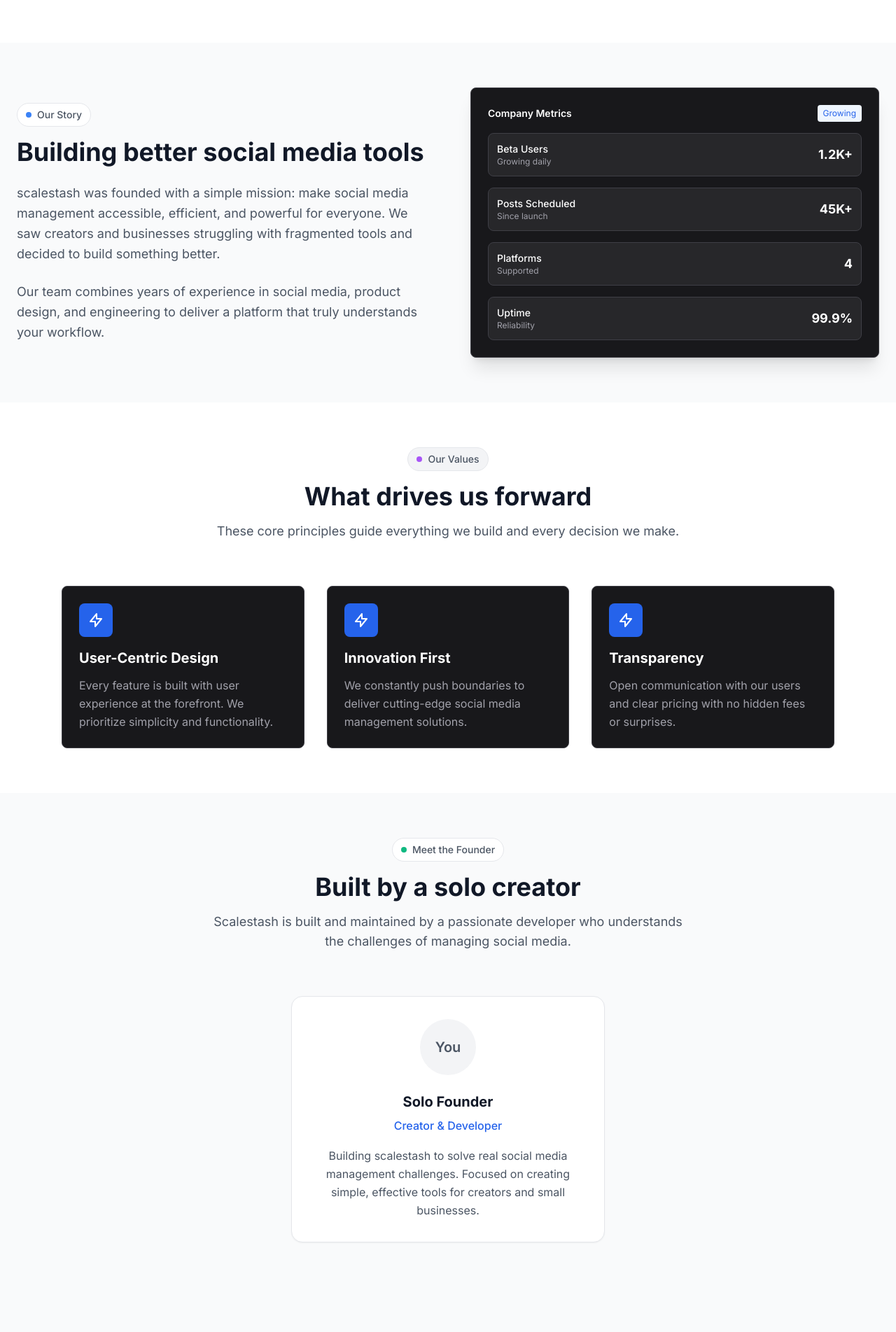
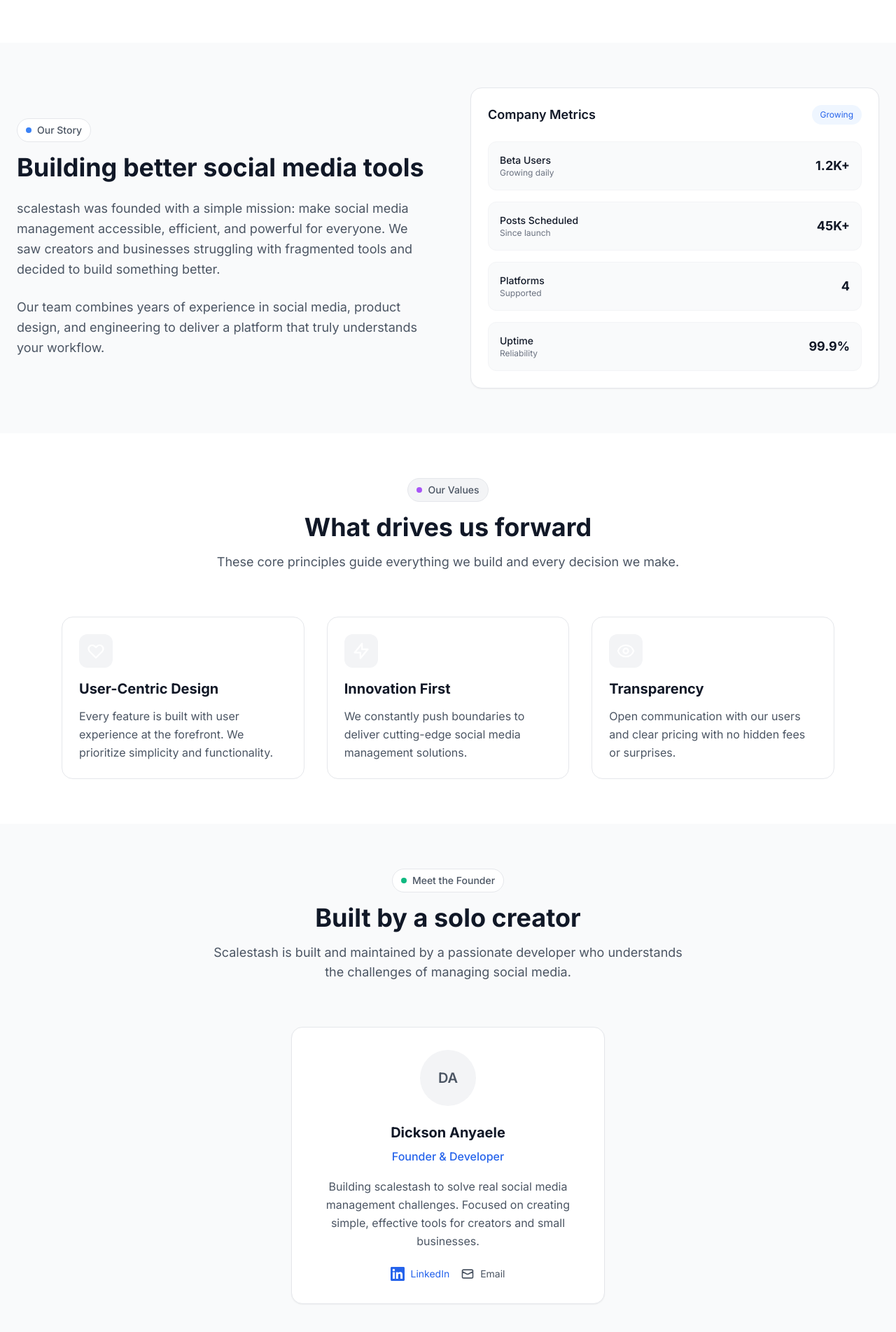
Before and after one commit to solol3veling/scalestash-landing, a React (Create React App) app: page /about in a window 1280 px wide. Shown: the part 340-2243 px from the top of the page at 70% size. Built offline with nearby package versions, Linux system fonts and the light colour scheme; what tailwindcss-bg-patterns would draw is missing.

Commit message:
add detail

```diff
--- a/src/components/About.js
+++ b/src/components/About.js
@@ -76,10 +76,10 @@
                             </p>
                         </div>
                         <div className="relative">
-                            <div className="bg-zinc-900 rounded-lg shadow-xl border border-zinc-700 p-6">
-                                <div className="flex items-center justify-between mb-4">
-                                    <h4 className="text-sm font-semibold text-white">Company Metrics</h4>
-                                    <span className="text-xs text-blue-600 bg-blue-50 px-2 py-1 rounded">Growing</span>
+                            <div className="bg-white rounded-2xl border border-gray-200 shadow-sm p-6">
+                                <div className="flex items-center justify-between mb-6">
+                                    <h4 className="text-lg font-semibold text-gray-900">Company Metrics</h4>
+                                    <span className="text-xs text-blue-600 bg-blue-50 px-3 py-1.5 rounded-full">Growing</span>
                                 </div>
                                 <div className="space-y-4">
                                     {[
@@ -88,12 +88,12 @@
                                         { label: 'Platforms', value: '4', growth: 'Supported' },
                                         { label: 'Uptime', value: '99.9%', growth: 'Reliability' }
                                     ].map((metric, i) => (
-                                        <div key={i} className="flex items-center justify-between p-3 bg-zinc-800 rounded-lg border border-zinc-700">
+                                        <div key={i} className="flex items-center justify-between p-4 bg-gray-50 rounded-xl border border-gray-100">
                                             <div>
-                                                <div className="text-sm font-medium text-white">{metric.label}</div>
-                                                <div className="text-xs text-zinc-400">{metric.growth}</div>
+                                                <div className="text-sm font-medium text-gray-900">{metric.label}</div>
+                                                <div className="text-xs text-gray-500">{metric.growth}</div>
                                             </div>
-                                            <div className="text-lg font-bold text-white">{metric.value}</div>
+                                            <div className="text-lg font-bold text-gray-900">{metric.value}</div>
                                         </div>
                                     ))}
                                 </div>
@@ -160,14 +160,12 @@
                                 glowColor: 'orange-500'
                             }
                         ].map((value, i) => (
-                            <div key={i} className="bg-zinc-900 rounded-lg border border-zinc-700 p-6 hover:bg-zinc-800 transition-colors">
-                                <div className="w-12 h-12 bg-blue-600 rounded-lg flex items-center justify-center mb-4">
-                                    <svg className="w-6 h-6 text-white" fill="none" stroke="currentColor" viewBox="0 0 24 24">
-                                        <path strokeLinecap="round" strokeLinejoin="round" strokeWidth={2} d="M13 10V3L4 14h7v7l9-11h-7z" />
-                                    </svg>
+                            <div key={i} className="bg-white rounded-2xl border border-gray-200 p-6 hover:shadow-lg transition-all duration-200 group">
+                                <div className="w-12 h-12 bg-gray-100 rounded-xl flex items-center justify-center mb-4 group-hover:bg-gray-900 group-hover:text-white transition-all duration-200">
+                                    {value.icon}
                                 </div>
-                                <h3 className="text-xl font-bold text-white mb-3">{value.title}</h3>
-                                <p className="text-zinc-400 leading-relaxed">
+                                <h3 className="text-xl font-bold text-gray-900 mb-3">{value.title}</h3>
+                                <p className="text-gray-600 leading-relaxed">
                                     {value.description}
                                 </p>
                             </div>
@@ -193,14 +191,36 @@
                     <div className="flex justify-center">
                         <div className="bg-white rounded-2xl border border-gray-200 shadow-sm p-8 text-center max-w-md">
                             <div className="w-20 h-20 bg-gray-100 rounded-full flex items-center justify-center mx-auto mb-6">
-                                <span className="text-gray-600 text-xl font-semibold">You</span>
+                                <span className="text-gray-600 text-xl font-semibold">DA</span>
                             </div>
-                            <h3 className="text-xl font-bold text-gray-900 mb-2">Solo Founder</h3>
-                            <p className="text-blue-600 font-medium mb-4">Creator & Developer</p>
-                            <p className="text-gray-600 leading-relaxed">
+                            <h3 className="text-xl font-bold text-gray-900 mb-2">Dickson Anyaele</h3>
+                            <p className="text-blue-600 font-medium mb-4">Founder & Developer</p>
+                            <p className="text-gray-600 leading-relaxed mb-6">
                                 Building scalestash to solve real social media management challenges. Focused on creating simple,
                                 effective tools for creators and small businesses.
                             </p>
+                            <div className="flex justify-center space-x-4">
+                                <a
+                                    href="https://www.linkedin.com/in/dickson-anyaele-3375611b3/"
+                                    target="_blank"
+                                    rel="noopener noreferrer"
+                                    className="inline-flex items-center space-x-2 text-blue-600 hover:text-blue-700 transition-colors"
+                                >
+                                    <svg className="w-5 h-5" fill="currentColor" viewBox="0 0 24 24">
+                                        <path d="M20.447 20.452h-3.554v-5.569c0-1.328-.027-3.037-1.852-3.037-1.853 0-2.136 1.445-2.136 2.939v5.667H9.351V9h3.414v1.561h.046c.477-.9 1.637-1.85 3.37-1.85 3.601 0 4.267 2.37 4.267 5.455v6.286zM5.337 7.433c-1.144 0-2.063-.926-2.063-2.065 0-1.138.92-2.063 2.063-2.063 1.14 0 2.064.925 2.064 2.063 0 1.139-.925 2.065-2.064 2.065zm1.782 13.019H3.555V9h3.564v11.452zM22.225 0H1.771C.792 0 0 .774 0 1.729v20.542C0 23.227.792 24 1.771 24h20.451C23.2 24 24 23.227 24 22.271V1.729C24 .774 23.2 0 22.222 0h.003z"/>
+                                    </svg>
+                                    <span className="text-sm">LinkedIn</span>
+                                </a>
+                                <a
+                                    href="mailto:dicksonanyaele1234@gmail.com"
+                                    className="inline-flex items-center space-x-2 text-gray-600 hover:text-gray-700 transition-colors"
+                                >
+                                    <svg className="w-5 h-5" fill="none" stroke="currentColor" viewBox="0 0 24 24">
+                                        <path strokeLinecap="round" strokeLinejoin="round" strokeWidth={2} d="M3 8l7.89 4.26a2 2 0 002.22 0L21 8M5 19h14a2 2 0 002-2V7a2 2 0 00-2-2H5a2 2 0 00-2 2v10a2 2 0 002 2z" />
+                                    </svg>
+                                    <span className="text-sm">Email</span>
+                                </a>
+                            </div>
                         </div>
                     </div>
                 </div>
```
